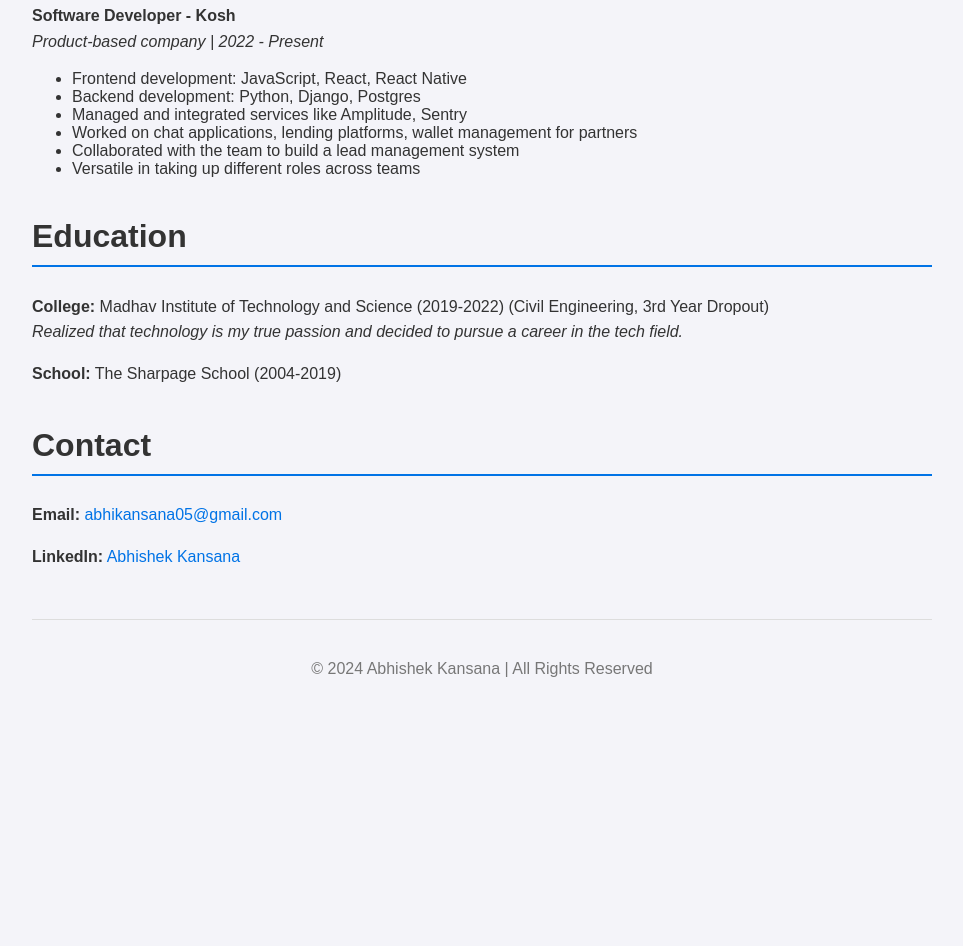
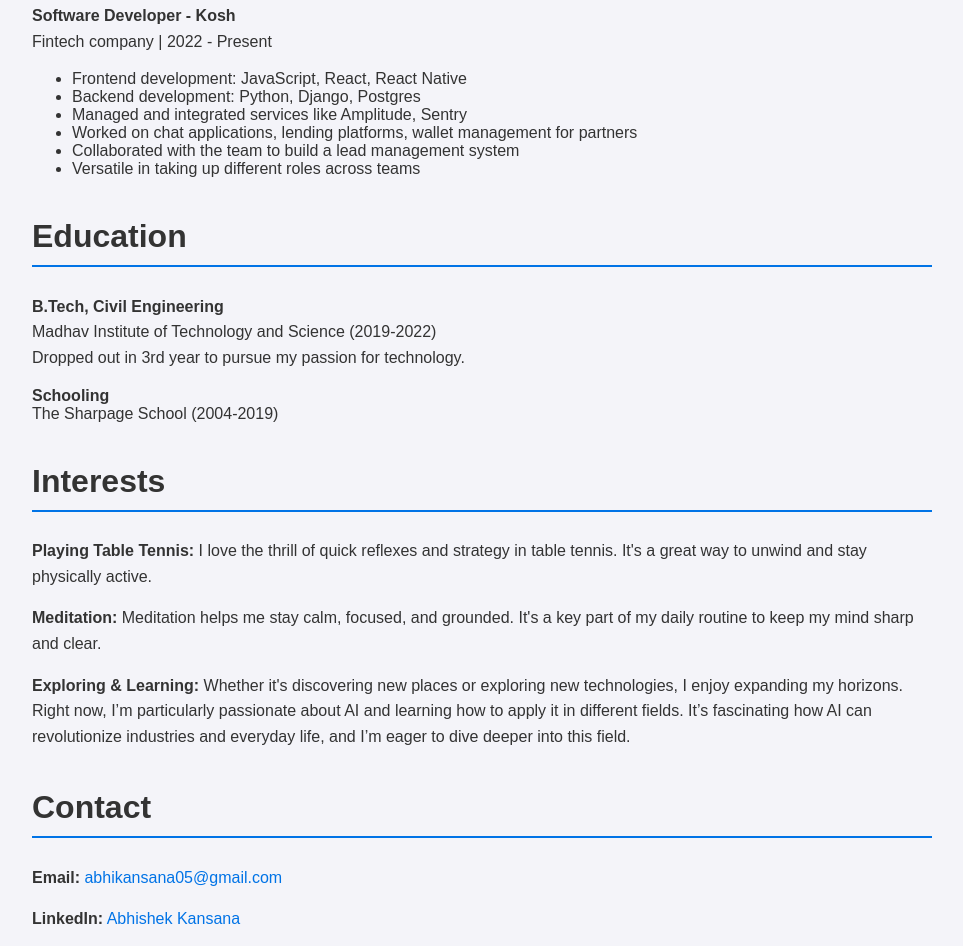
Before and after one commit to AbhiKansana/abhi.ai, a plain HTML site: page index.html in a window 1280 px wide. Shown: the part 556-1502 px from the top of the page, without its empty margins (158-1121 px from the left). Before the commit the page ends 1274 px from the top, so only its background shows below. Drawn offline with Linux system fonts and the light colour scheme.

Commit message:
Update index.html

```diff
--- a/index.html
+++ b/index.html
@@ -1,5 +1,6 @@
 <!DOCTYPE html>
 <html lang="en">
+
 <head>
     <meta charset="UTF-8">
     <meta name="viewport" content="width=device-width, initial-scale=1.0">
@@ -12,50 +13,61 @@
             background-color: #f4f4f9;
             color: #333;
         }
+
         .container {
             max-width: 900px;
             margin: 0 auto;
             padding: 20px;
         }
+
         header {
             display: flex;
             justify-content: space-between;
             align-items: center;
             margin-bottom: 50px;
         }
+
         header div {
             flex: 1;
         }
+
         header img {
             width: 150px;
             height: 150px;
             border-radius: 50%;
             margin-left: 20px;
         }
+
         header h1 {
             font-size: 2.5em;
             margin: 0;
             color: #0073e6;
         }
+
         header p {
             font-size: 1.2em;
             color: #555;
         }
+
         section {
             margin-bottom: 40px;
         }
+
         h2 {
             font-size: 2em;
             border-bottom: 2px solid #0073e6;
             padding-bottom: 10px;
         }
+
         p {
             line-height: 1.6;
         }
+
         a {
             color: #0073e6;
             text-decoration: none;
         }
+
         footer {
             text-align: center;
             margin-top: 50px;
@@ -65,6 +77,7 @@
         }
     </style>
 </head>
+
 <body>
 
     <div class="container">
@@ -81,12 +94,15 @@
         <section id="bio">
             <h2>About Me</h2>
             <p>
-                I am a software developer working in the fintech industry for the past two years. With a strong foundation in frontend technologies like JavaScript, React, and React Native,
+                I am a software developer working in the fintech industry for the past two years. With a strong
+                foundation in frontend technologies like JavaScript, React, and React Native,
                 My experience in a product-based company has provided me with the opportunity
-                to work on various tasks and technologies, from building chat applications to developing lending platforms.
+                to work on various tasks and technologies, from building chat applications to developing lending
+                platforms.
             </p>
             <p>
-                While I love brainstorming and discussing with my team, I prefer to work alone when I'm in focus mode. I've built strong relationships with colleagues across the company
+                While I love brainstorming and discussing with my team, I prefer to work alone when I'm in focus mode.
+                I've built strong relationships with colleagues across the company
                 and always enjoy collaborating to achieve great results.
             </p>
         </section>
@@ -95,7 +111,7 @@
             <h2>Work Experience</h2>
             <p>
                 <strong>Software Developer - Kosh</strong><br>
-                <em>Product-based company | 2022 - Present</em>
+                <sapn>Fintech company | 2022 - Present</sapn>
             </p>
             <ul>
                 <li>Frontend development: JavaScript, React, React Native</li>
@@ -110,18 +126,38 @@
         <section id="education">
             <h2>Education</h2>
             <p>
-                <strong>College:</strong> Madhav Institute of Technology and Science (2019-2022) (Civil Engineering, 3rd Year Dropout)<br>
-                <em>Realized that technology is my true passion and decided to pursue a career in the tech field.</em>
+                <span style="font-weight: bold;">B.Tech, Civil Engineering</span><br>
+                <span style="font-style: bold;">Madhav Institute of Technology and Science (2019-2022)</span><br>
+                <span>Dropped out in 3rd year to pursue my passion for technology.</span>
+            </p>
+             <span style="font-weight: bold;">Schooling</span><br>
+            <span>The Sharpage School (2004-2019)</span>
+            </p>
+        </section>
+
+        <section id="interests">
+            <h2>Interests</h2>
+            <p>
+                <strong>Playing Table Tennis:</strong> I love the thrill of quick reflexes and strategy in table tennis.
+                It's a great way to unwind and stay physically active.
             </p>
             <p>
-                <strong>School:</strong> The Sharpage School (2004-2019)
+                <strong>Meditation:</strong> Meditation helps me stay calm, focused, and grounded. It's a key part of my
+                daily routine to keep my mind sharp and clear.
+            </p>
+            <p>
+                <strong>Exploring & Learning:</strong> Whether it's discovering new places or exploring new
+                technologies, I enjoy expanding my horizons. Right now, I’m particularly passionate about AI and
+                learning how to apply it in different fields. It’s fascinating how AI can revolutionize industries and
+                everyday life, and I’m eager to dive deeper into this field.
             </p>
         </section>
 
         <section id="contact">
             <h2>Contact</h2>
             <p><strong>Email:</strong> <a href="mailto:abhikansana05@gmail.com">abhikansana05@gmail.com</a></p>
-            <p><strong>LinkedIn:</strong> <a href="https://www.linkedin.com/in/abhishek-kansana-36608a233/">Abhishek Kansana</a></p>
+            <p><strong>LinkedIn:</strong> <a href="https://www.linkedin.com/in/abhishek-kansana-36608a233/">Abhishek
+                    Kansana</a></p>
         </section>
 
         <footer>
@@ -130,4 +166,5 @@
     </div>
 
 </body>
+
 </html>
```
